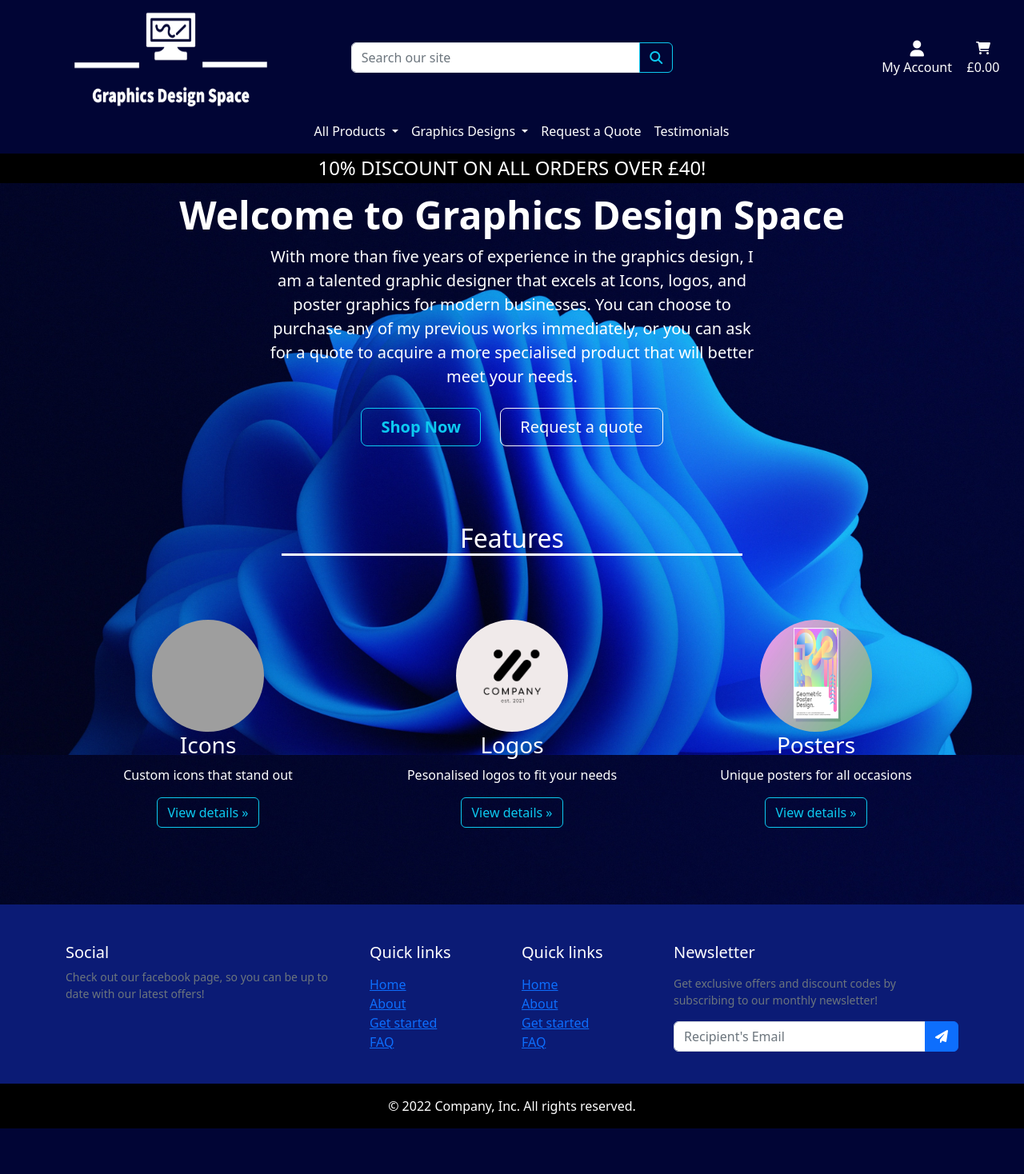
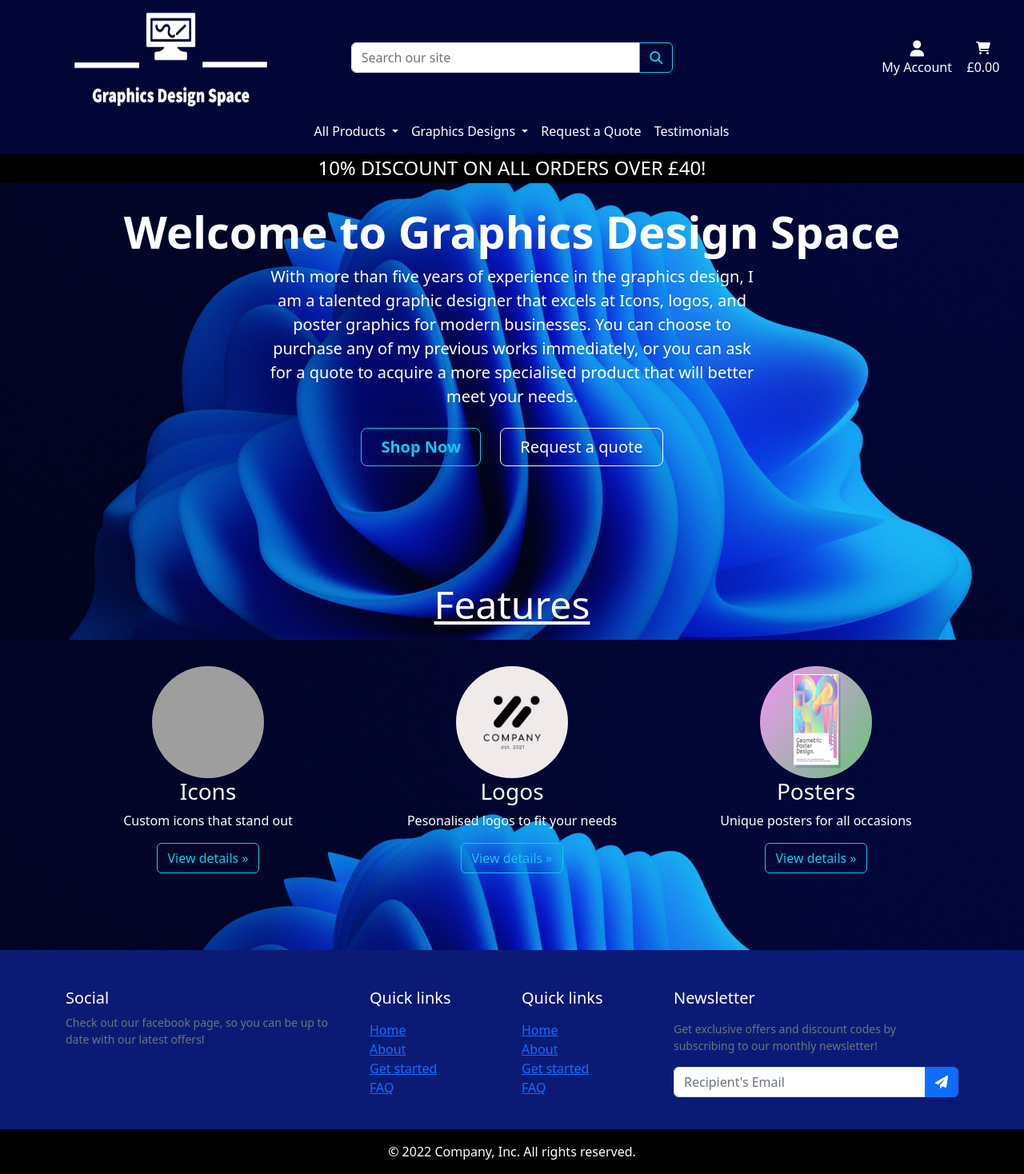
Before and after one commit to Awoyalejohn/GDS, a Django app: page / in a window 1280 px wide. Shown: the whole page at 80% size. Before the commit the page ends 1411 px from the top, so only its background shows below. Run offline with Django 4.2, Linux system fonts and the light colour scheme; some libraries are stand-ins or nearby versions; grey boxes are pictures that could not be loaded.

Commit message:
Remove unused css, separate nav from covering content, and increase homepage heading size

```diff
--- a/home/templates/home/index.html
+++ b/home/templates/home/index.html
@@ -7,7 +7,7 @@
   <section class="hero-section">
     <div class="text-secondary px-4 py-5 text-center">
       <div class="py-5">
-        <h1 class="display-5 fw-bold text-white">Welcome to Graphics Design Space</h1>
+        <h1 class="display-4 fw-bold text-white">Welcome to Graphics Design Space</h1>
         <div class="col-lg-6 mx-auto">
           <p class="fs-5 mb-4 text-white">
             With more than five years of experience in the graphics design, I am a talented graphic
@@ -26,7 +26,9 @@
 
   <!--bootstrap marketing features section-->
   <section class="features-section">
-    <h2 class="features-heading text-white">Features</h1>
+    <div class="my-5">
+      <h2 class="section-heading text-white">Features</h2>
+    </div>
 
     <div class="container marketing text-white" style="text-align: center;">
       <!-- Three columns of text below the carousel -->
--- a/static/css/base.css
+++ b/static/css/base.css
@@ -1,6 +1,12 @@
-body {
-  /* background: url('/media/home-bg.jpg') no-repeat center center fixed;
-  background-size: cover; */
+
+/*==========================*\
+ *TYPOGRAPHY*
+\*==========================*/
+
+.section-heading {
+  text-decoration: underline;
+  font-size: 3rem;
+  text-align: center;
 }
 
 /*==========================*\
@@ -10,10 +16,6 @@ body {
 header {
   background-color: #010535;
 }
-
-/**
- * LOGO
- */
 
 .main-logo {
   height: 8rem;
@@ -34,7 +36,6 @@ header {
 \*==========================*/
 
 .hero-section {
-  margin-top: 9rem;
   background: none;
 }
 
@@ -55,18 +56,13 @@ header {
   margin-bottom: 5rem;
 }
 
-
-/* .feature-btn:hover {
-  background-color: rgba(255, 255, 255, 0);
-  color: #0ed3cf;
-} */
-
 /*==========================*\
  *MAIN*
 \*==========================*/
 
 main {
   min-height: 100vh;
+  padding-top: 10em;
 }
 
 .home-bg {
@@ -87,14 +83,9 @@ footer {
   color: white;
 }
 
-
 /*==========================*\
- *Products Secton*
+ *Products Section*
 \*==========================*/
-
-.products-section {
-  margin-top: 9em;
-}
 
 .product-list-card-img {
   max-width: 100%;
```
Also changed, not shown: products/templates/products/product_list.html (+8 -1 lines).
